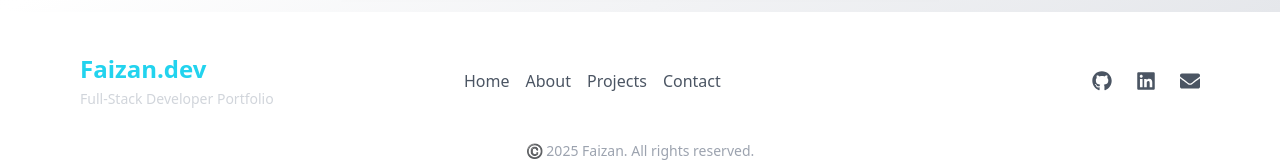
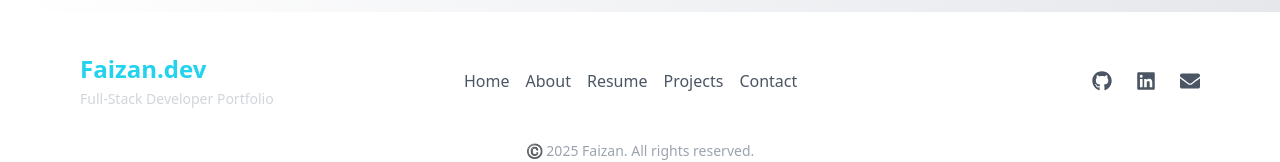
Before and after one commit to LazyProgrammer1502/faizan-portfolio, a React (Vite) app: page / in a window 1280 px wide. Shown: the part 4034-4196 px from the top of the page. Built offline with nearby package versions, Linux system fonts and the light colour scheme.

Commit message:
Added Resume link to Footer

```diff
--- a/src/components/Footer.jsx
+++ b/src/components/Footer.jsx
@@ -20,6 +20,9 @@ const Footer = () => {
           </a>
           <a href="#about" className="hover:text-cyan-400 transition-colors">
             About
+          </a>
+          <a href="#resume" className="hover:text-cyan-400 transition-colors">
+            Resume
           </a>
           <a href="#projects" className="hover:text-cyan-400 transition-colors">
             Projects
```
